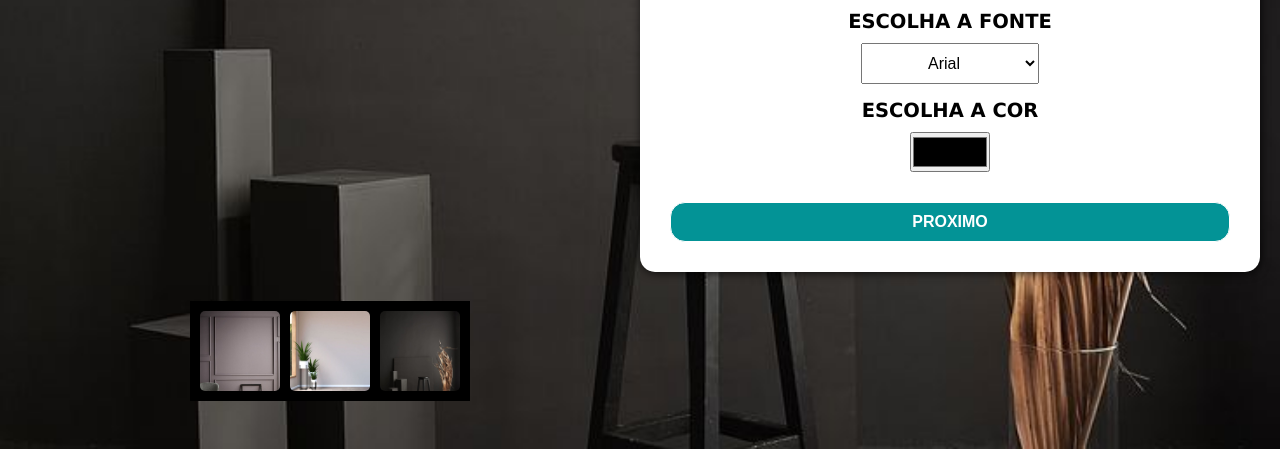
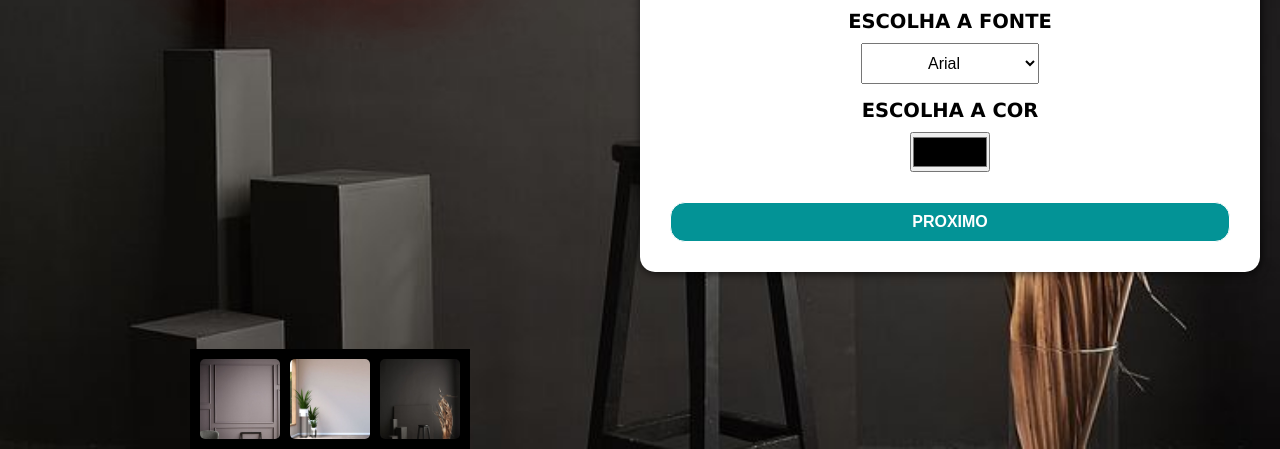
Before and after one commit to natalinoqueba/neon-art, a plain HTML site: page index.html in a window 1280 px wide. Shown: the part 499-948 px from the top of the page. Drawn offline with Linux system fonts and the light colour scheme.

Commit message:
Update style.css

```diff
--- a/style.css
+++ b/style.css
@@ -51,10 +51,10 @@ section div {
 }
 
 .neon--conteiner {
-    margin-top: 10%;
+    margin-top: 20%;
     display: flex;
     /* flex-direction: column; */
-    height: 80%;
+    height: 70%;
     flex-direction: column;
     flex-wrap: wrap;
     align-content: center;
@@ -196,6 +196,7 @@ section div {
 
     #neon--maker {
         font-size: x-small;
+        margin-top: 300px;
     }
 
 
```
